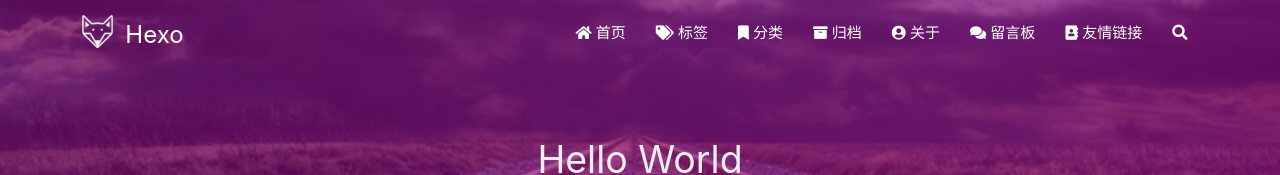
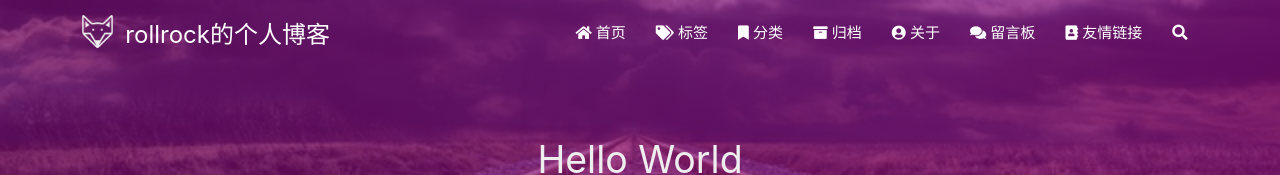
Before and after one commit to rollrock666/rollrock666.github.io, a plain HTML site: page 2020/12/02/hello-world/index.html in a window 1280 px wide. Shown: the top 175 px of the page. Drawn offline with Linux system fonts and the light colour scheme; some packages are replaced by stand-ins of ours; no server answers; a script that the page names is missing.

Commit message:
Site updated: 2020-12-02 19:50:14

```diff
--- a/2020/12/02/hello-world/index.html
+++ b/2020/12/02/hello-world/index.html
@@ -4,7 +4,7 @@
 
 <head>
     <meta charset="utf-8">
-    <meta name="keywords" content="Hello World, Hexo">
+    <meta name="keywords" content="Hello World, rollrock的个人博客">
     <meta name="description" content="">
     <meta http-equiv="X-UA-Compatible" content="IE=edge">
     <meta name="viewport" content="width=device-width, initial-scale=1.0, user-scalable=no">
@@ -16,7 +16,7 @@
     <!-- Global site tag (gtag.js) - Google Analytics -->
 
 
-    <title>Hello World | Hexo</title>
+    <title>Hello World | rollrock的个人博客</title>
     <link rel="icon" type="image/png" href="/favicon.png">
 
     <link rel="stylesheet" type="text/css" href="/libs/awesome/css/all.css">
@@ -43,7 +43,7 @@
 
                     <img src="/medias/logo.png" class="logo-img" alt="LOGO">
 
-                    <span class="logo-span">Hexo</span>
+                    <span class="logo-span">rollrock的个人博客</span>
                 </a>
             </div>
 
@@ -142,7 +142,7 @@
 
         <img src="/medias/logo.png" class="logo-img circle responsive-img">
 
-        <div class="logo-name">Hexo</div>
+        <div class="logo-name">rollrock的个人博客</div>
         <div class="logo-desc">
 
             Never really desperate, only the lost of the soul.
```
Also changed, not shown: archives/2020/12/index.html (+4 -4 lines), archives/2020/index.html (+4 -4 lines), archives/index.html (+4 -4 lines), index.html (+4 -4 lines).
